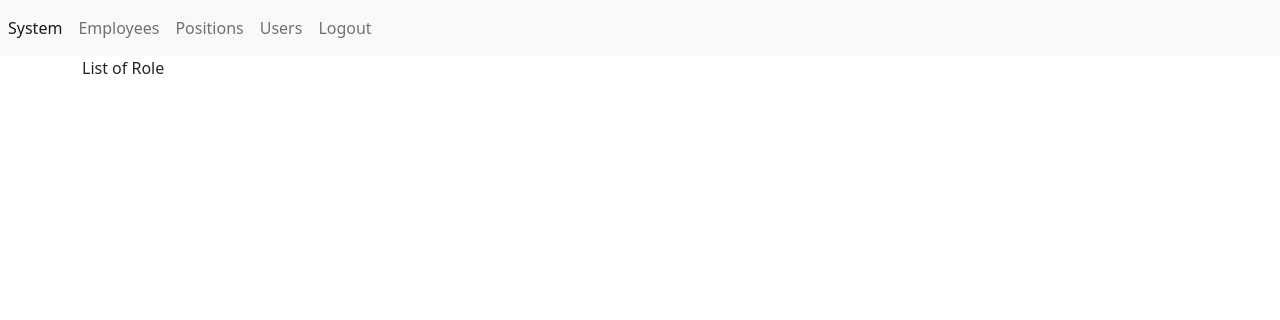
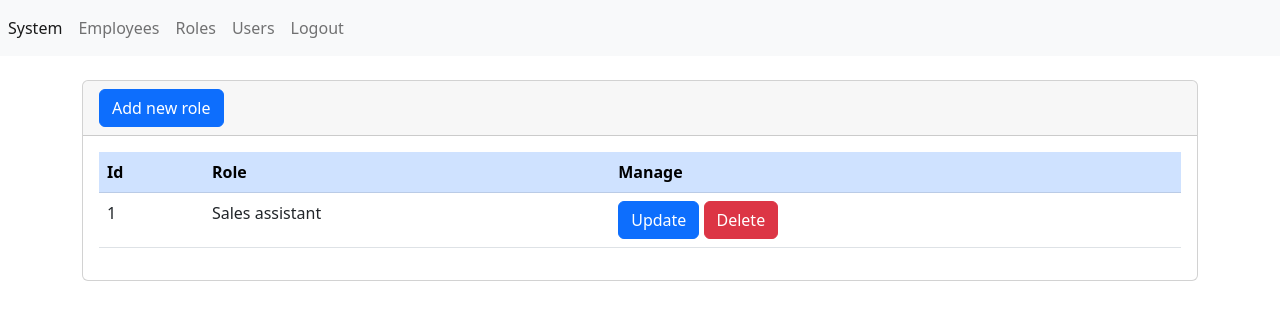
Before and after one commit to Ni4nne/CRUD-Employees-Management, a PHP site: page /crudemployees/modules/roles in a window 1280 px wide. Shown: the top 320 px of the page. Run offline with PHP 8.4, Linux system fonts and the light colour scheme.

Commit message:
role index

```diff
--- a/modules/employees/index.php
+++ b/modules/employees/index.php
@@ -1,10 +1,9 @@
 <?php include("../../templates/header.php"); ?>
 
 <br>
-
 <div class="card">
     <div class="card-header">
-        <a name="" id="" class="btn btn-primary" href="create.php" role="button">Add</a>
+        <a name="" id="" class="btn btn-primary" href="create.php" role="button">Add new employee</a>
     </div>
     <div class="card-body">
 
--- a/modules/roles/create.php
+++ b/modules/roles/create.php
@@ -1,6 +1,6 @@
 <?php include("../../templates/header.php"); ?>
 
-Create new Role
+<br>
 
 
 <?php include("../../templates/footer.php"); ?>
--- a/modules/roles/index.php
+++ b/modules/roles/index.php
@@ -1,6 +1,35 @@
 <?php include("../../templates/header.php"); ?>
 
-List of Role
+<br>
+<div class="card">
+    <div class="card-header">
+        <a name="" id="" class="btn btn-primary" href="create.php" role="button">Add new role</a>
+    </div>
+    <div class="card-body">
+        <div class="table-responsive-sm">
+            <table class="table table-hover">
+                <thead class="thead-dark">
+                    <tr class="table-primary">
+                        <th scope="col">Id</th>
+                        <th scope="col">Role</th>
+                        <th scope="col">Manage</th>
+                    </tr>
+                </thead>
+                <tbody>
+                    <tr class="">
+                        <td scope="row">1</td>
+                        <td>Sales assistant</td>
+                        <td>
+                            <input name="btnupdate" id="btnupdate" class="btn btn-primary" type="button" value="Update">
+                            <input name="btndelete" id="btndelete" class="btn btn-danger" type="button" value="Delete">
+                        </td>
+                    </tr>
+                </tbody>
+            </table>
+        </div>
+    </div>
+</div>
+
 
 
 <?php include("../../templates/footer.php"); ?>
--- a/templates/header.php
+++ b/templates/header.php
@@ -25,7 +25,7 @@
         </li>
 
         <li class="nav-item">
-            <a class="nav-link" href="<?php echo $url_base;?>modules/roles">Positions</a>
+            <a class="nav-link" href="<?php echo $url_base;?>modules/roles">Roles</a>
         </li>
 
         <li class="nav-item">
```
Also changed, not shown: modules/employees/create.php (+14 -4 lines).
